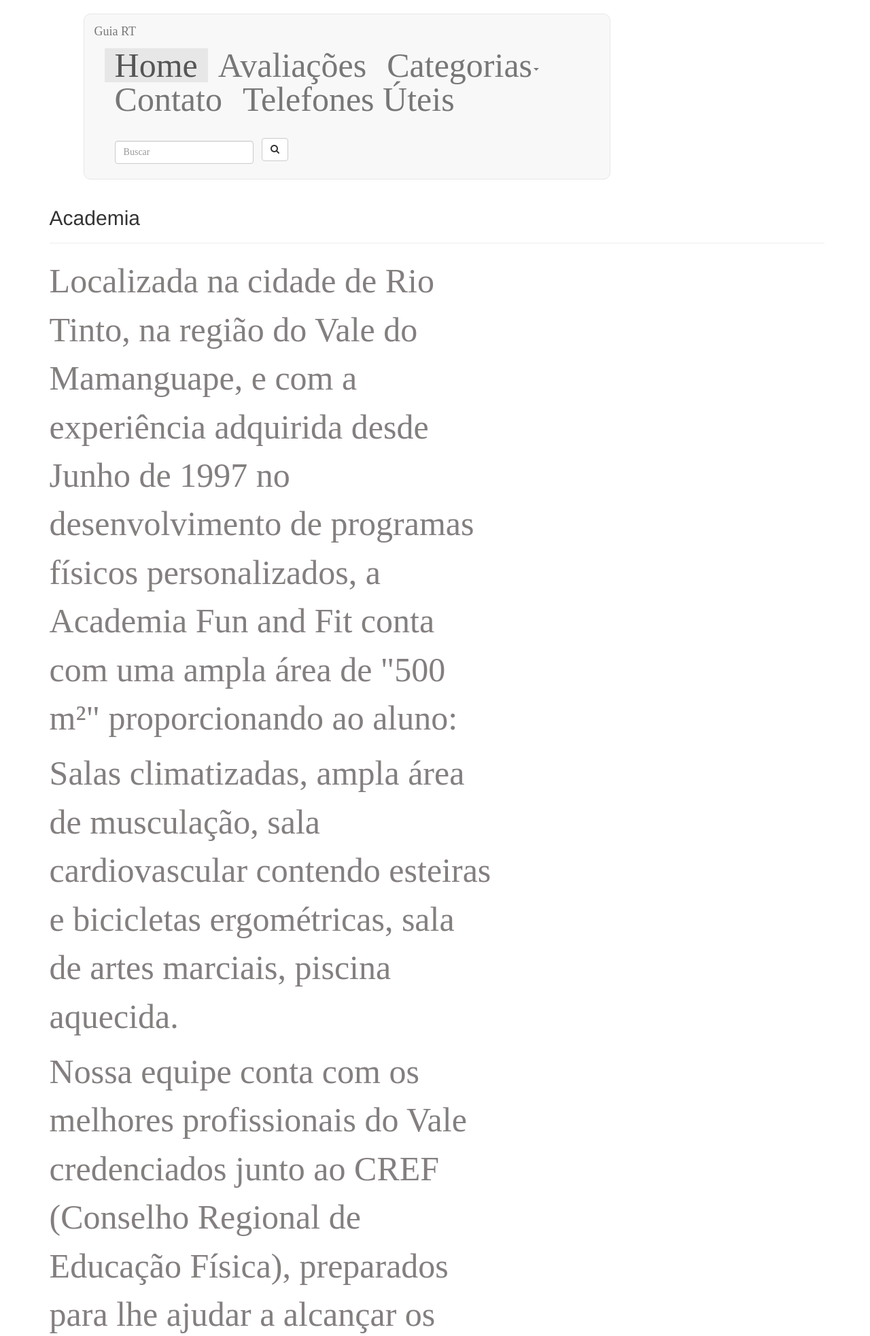
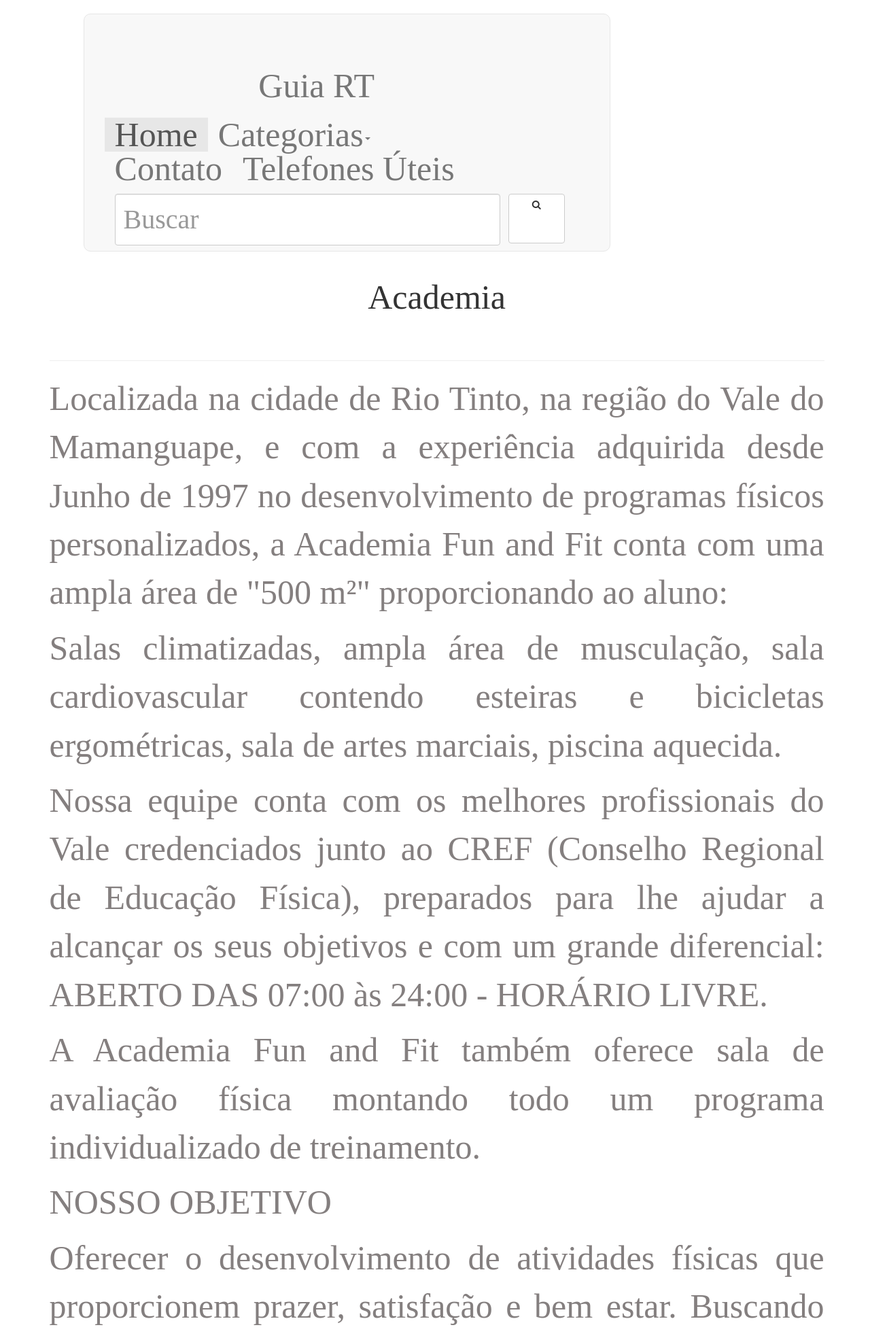
Before and after one commit to franciscoffavaro/projeto-avancado-1, a Django app: template template/academiadescricaomobile.html in a window 1280 px wide. Shown: the top 1965 px of the page at 68% size. Run offline with Django 3.2, Linux system fonts and the light colour scheme; the template is opened without the code that fills it, so the values that code supplies are empty; some libraries are stand-ins or nearby versions.

Commit message:
Ajustes página de Descrição de academia

```diff
--- a/template/academiadescricaomobile.html
+++ b/template/academiadescricaomobile.html
@@ -19,14 +19,14 @@
               <span class="icon-bar"></span>
               <span class="icon-bar"></span>
             </button>
-            <a class="navbar-brand" href="#">Guia RT</a>
+            <a id="navbar-brand" class="navbar-brand" href="#">Guia RT</a>
           </div>
 
           <!-- Collect the nav links, forms, and other content for toggling -->
           <div class="collapse navbar-collapse" id="navbar-collapse-1">
             <ul class="nav navbar-nav">
               <li class="active"><a href="indexmobile.html">Home<span class="sr-only">(current)</span></a></li>
-              <li><a href="#">Avaliações</a></li>
+
               <li class="dropdown">
                 <a href="#" class="dropdown-toggle" data-toggle="dropdown" role="button" aria-haspopup="true" aria-expanded="false">Categorias<span class="caret"></span></a>
                 <ul class="dropdown-menu">
@@ -61,9 +61,9 @@
               <li><a href="#">Telefones Úteis</a></li>
               <form class="navbar-form navbar-left">
                 <div class="form-group">
-                  <input type="text" class="form-control" placeholder="Buscar">
+                  <input type="text" id = "box-text" class="form-control" placeholder="Buscar">
                 </div>
-                <button type="submit" class="btn btn-default"><i class="fa fa-search" aria-hidden="true"></i></button>
+                <button type="submit" class="btn btn-default"><i id = "botao-buscar" class="fa fa-search" aria-hidden="true"></i></button>
               </form>
             </ul>
           </div><!-- /.container-fluid -->
@@ -76,15 +76,12 @@
         <div class="row">
           <div class="container">
     <div>
-        <h2>
-            Academia
-        </h2>
-        <hr>
+        <div id= "titulo" style="text-align: center" ><h2>Academia</h2></div><hr>
     </div>
     <div class="row">
-        <div class="col-sm-7">
+        <div class="col-sm-12">
             <div>
-              <div class="texto" itemprop="description">
+              <div class="texto" itemprop="description" style="text-align: justify;" >
                     <p id="p">Localizada na cidade de Rio Tinto, na região do Vale do Mamanguape, e com a experiência adquirida desde Junho de 1997 no desenvolvimento de programas físicos personalizados, a Academia Fun and Fit conta com uma ampla área de "500 m²" proporcionando ao aluno:</p>
 <p id="p">Salas climatizadas, ampla área de musculação, sala cardiovascular contendo esteiras e bicicletas ergométricas, sala de artes marciais, piscina aquecida.</p>
 <p id="p">Nossa equipe conta com os melhores profissionais do Vale credenciados junto ao CREF (Conselho Regional de Educação Física), preparados para lhe ajudar a alcançar os seus objetivos e com um grande diferencial: ABERTO DAS 07:00 às 24:00 - HORÁRIO LIVRE.</p>
@@ -96,7 +93,6 @@
 </div>
 </div>
 <div class="column-right-inner">
-  <img id="imagemacademia"src="images/academiamodelo.jpg" alt="" />
 
 </div>
 </div>
--- a/template/academiamobile.html
+++ b/template/academiamobile.html
@@ -19,7 +19,7 @@
               <span class="icon-bar"></span>
               <span class="icon-bar"></span>
             </button>
-            <a id="navbar-brand"class="navbar-brand" href="#">Guia RT</a>
+            <a id="navbar-brand" class="navbar-brand" href="#">Guia RT</a>
           </div>
 
           <!-- Collect the nav links, forms, and other content for toggling -->
```
Also changed, not shown: 1 other file.
